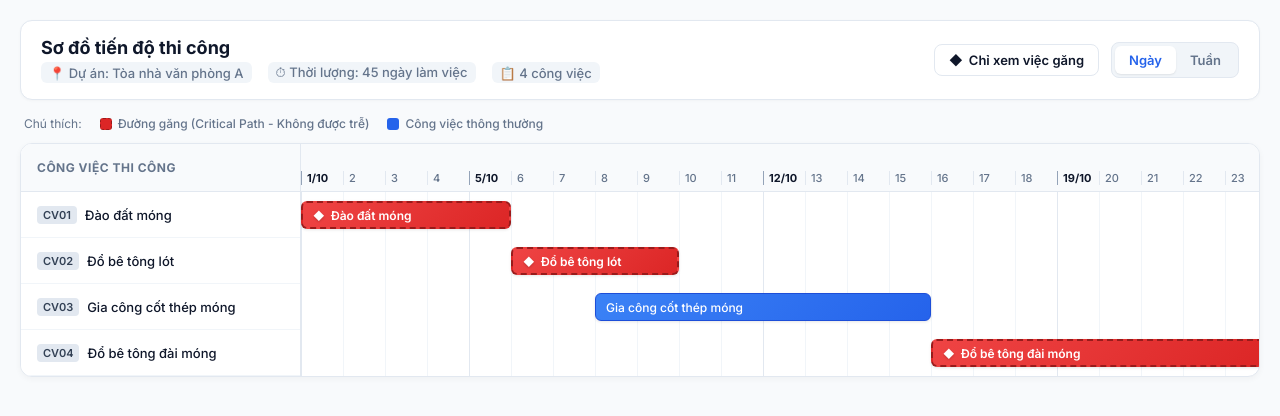
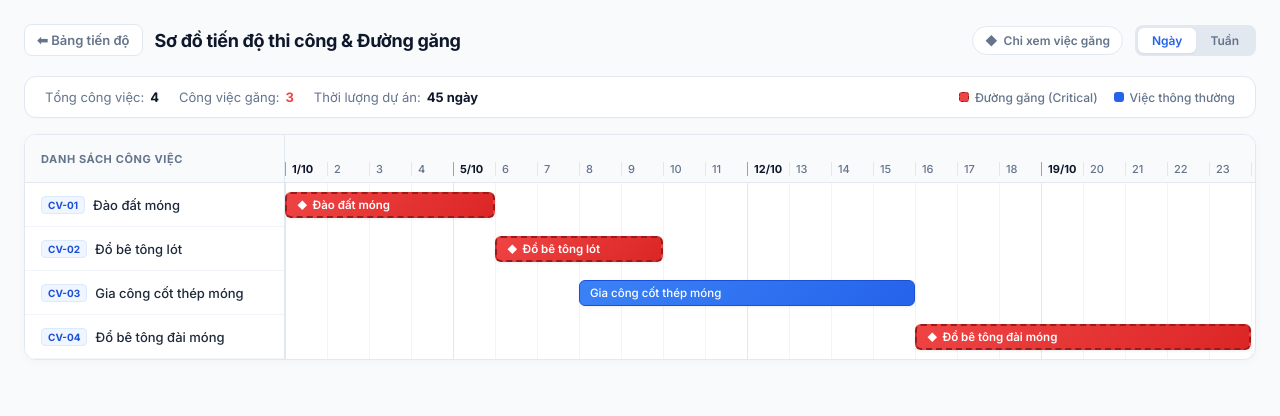
Before and after one commit to nhom-2-ttcs/quanly_thicong, a plain HTML site: page frontend/gantt.html in a window 1280 px wide. Drawn offline with Linux system fonts and the light colour scheme.

Commit message:
chore: clean up ui elements and prepare for S-16

```diff
--- a/frontend/gantt.html
+++ b/frontend/gantt.html
@@ -11,133 +11,152 @@
     :root {
       --primary: #2563eb;
       --primary-hover: #1d4ed8;
-      --critical: #dc2626;
+      --critical: #ef4444;
       --critical-border: #991b1b;
       --bg: #f8fafc;
       --card-bg: #ffffff;
       --border: #e2e8f0;
+      --border-subtle: #f1f5f9;
       --text-main: #0f172a;
       --text-muted: #64748b;
-      --task-col-w: 280px;
-      --row-h: 46px;
+      --task-col-w: 260px;
+      --row-h: 44px;
     }
 
     * { box-sizing: border-box; margin: 0; padding: 0; font-family: 'Inter', -apple-system, sans-serif; }
-    body { background-color: var(--bg); color: var(--text-main); padding: 20px; }
+    body { background-color: var(--bg); color: var(--text-main); padding: 24px; }
 
-    /* Top Navigation & Header */
-    .dashboard-header {
-      background: var(--card-bg);
-      border: 1px solid var(--border);
-      border-radius: 12px;
-      padding: 16px 20px;
-      margin-bottom: 16px;
+    /* Top Dashboard Bar */
+    .top-bar {
       display: flex;
       justify-content: space-between;
       align-items: center;
-      box-shadow: 0 1px 3px rgba(0,0,0,0.03);
+      margin-bottom: 20px;
     }
-    .header-left h1 {
-      font-size: 18px;
-      font-weight: 700;
-      color: var(--text-main);
-      display: flex;
-      align-items: center;
-      gap: 10px;
-    }
-    .header-meta {
-      font-size: 13px;
-      color: var(--text-muted);
-      margin-top: 4px;
-      display: flex;
-      gap: 16px;
-    }
-    .meta-tag {
-      display: inline-flex;
-      align-items: center;
-      gap: 6px;
-      background: #f1f5f9;
-      padding: 2px 8px;
-      border-radius: 6px;
-      font-weight: 500;
-    }
-
-    /* Actions & Toolbar */
-    .toolbar-actions {
+    .top-left {
       display: flex;
       align-items: center;
       gap: 12px;
     }
-    .segmented-control {
+    .back-btn {
       display: inline-flex;
-      background: #f1f5f9;
+      align-items: center;
+      gap: 6px;
+      padding: 7px 12px;
+      border: 1px solid var(--border);
+      background: var(--card-bg);
+      border-radius: 8px;
+      font-size: 13px;
+      font-weight: 600;
+      color: var(--text-muted);
+      text-decoration: none;
+      transition: all 0.15s ease;
+    }
+    .back-btn:hover { background: #f1f5f9; color: var(--text-main); }
+    .top-title {
+      font-size: 18px;
+      font-weight: 700;
+      color: var(--text-main);
+      letter-spacing: -0.3px;
+    }
+
+    .top-actions {
+      display: flex;
+      align-items: center;
+      gap: 12px;
+    }
+
+    /* Modern Filter Button */
+    .filter-chip {
+      display: inline-flex;
+      align-items: center;
+      gap: 6px;
+      padding: 6px 12px;
+      font-size: 12px;
+      font-weight: 600;
+      border: 1px solid var(--border);
+      background: var(--card-bg);
+      border-radius: 20px;
+      cursor: pointer;
+      color: var(--text-muted);
+      transition: all 0.2s;
+    }
+    .filter-chip.active {
+      background: #fef2f2;
+      border-color: #fca5a5;
+      color: #b91c1c;
+    }
+
+    /* Segmented Tab */
+    .segmented-tabs {
+      display: inline-flex;
+      background: #e2e8f0;
       padding: 3px;
       border-radius: 8px;
-      border: 1px solid var(--border);
     }
-    .segmented-control button {
-      padding: 6px 14px;
-      font-size: 13px;
+    .segmented-tabs button {
+      padding: 5px 14px;
+      font-size: 12px;
       font-weight: 600;
       border: none;
       background: transparent;
       color: var(--text-muted);
       border-radius: 6px;
       cursor: pointer;
-      transition: all 0.2s ease;
+      transition: all 0.15s ease;
     }
-    .segmented-control button.active {
+    .segmented-tabs button.active {
       background: var(--card-bg);
       color: var(--primary);
-      box-shadow: 0 1px 2px rgba(0,0,0,0.08);
-    }
-    .filter-btn {
-      display: inline-flex;
-      align-items: center;
-      gap: 6px;
-      padding: 7px 14px;
-      font-size: 13px;
-      font-weight: 600;
-      border: 1px solid var(--border);
-      background: var(--card-bg);
-      border-radius: 8px;
-      cursor: pointer;
-      color: var(--text-main);
-      transition: all 0.2s;
-    }
-    .filter-btn.active {
-      background: #fef2f2;
-      border-color: #fca5a5;
-      color: var(--critical);
+      box-shadow: 0 1px 2px rgba(0,0,0,0.06);
     }
 
-    /* Legend Box */
-    .legend-bar {
+    /* Summary & Legend Card */
+    .summary-card {
+      background: var(--card-bg);
+      border: 1px solid var(--border);
+      border-radius: 12px;
+      padding: 12px 20px;
+      margin-bottom: 16px;
+      display: flex;
+      justify-content: space-between;
+      align-items: center;
+      box-shadow: 0 1px 2px rgba(0,0,0,0.02);
+    }
+    .metrics {
+      display: flex;
+      gap: 20px;
+      font-size: 13px;
+    }
+    .metric-item { display: flex; align-items: center; gap: 6px; }
+    .metric-label { color: var(--text-muted); }
+    .metric-val { font-weight: 700; color: var(--text-main); }
+    .metric-val.crit { color: var(--critical); }
+
+    .legend-box {
       display: flex;
       align-items: center;
-      gap: 18px;
+      gap: 16px;
       font-size: 12px;
       color: var(--text-muted);
-      margin-bottom: 12px;
-      padding: 0 4px;
     }
     .legend-item { display: flex; align-items: center; gap: 6px; font-weight: 500; }
-    .legend-dot { width: 12px; height: 12px; border-radius: 3px; }
-    .legend-dot.normal { background: var(--primary); }
-    .legend-dot.critical { background: var(--critical); border: 1.5px dashed var(--critical-border); }
+    .legend-mark { width: 10px; height: 10px; border-radius: 3px; }
+    .legend-mark.crit { background: var(--critical); border: 1.5px dashed var(--critical-border); }
+    .legend-mark.norm { background: var(--primary); }
 
     /* Gantt Main Container */
-    .gantt-card {
+    .gantt-board {
       background: var(--card-bg);
       border: 1px solid var(--border);
       border-radius: 12px;
       overflow: hidden;
       display: flex;
-      box-shadow: 0 2px 6px rgba(0,0,0,0.04);
+      box-shadow: 0 2px 8px rgba(0,0,0,0.03);
       position: relative;
     }
 
-    /* Left Table Column */
+    /* Left Tasks Column */
     .task-col {
       width: var(--task-col-w);
       flex-shrink: 0;
@@ -151,11 +170,11 @@
       height: 48px;
       background: #f8fafc;
       border-bottom: 1px solid var(--border);
-      font-size: 12px;
+      font-size: 11px;
       font-weight: 700;
       color: var(--text-muted);
       text-transform: uppercase;
-      letter-spacing: 0.5px;
+      letter-spacing: 0.6px;
       display: flex;
       align-items: center;
       padding: 0 16px;
@@ -165,28 +184,30 @@
     }
     .task-row {
       height: var(--row-h);
-      border-bottom: 1px solid #f1f5f9;
+      border-bottom: 1px solid var(--border-subtle);
       display: flex;
       align-items: center;
       padding: 0 16px;
+      gap: 8px;
       font-size: 13px;
-      gap: 8px;
-      transition: background 0.15s;
+      transition: background 0.1s;
     }
     .task-row:hover { background: #f8fafc; }
-    .badge-code {
-      font-size: 11px;
-      font-weight: 600;
+    .code-badge {
+      font-size: 10px;
+      font-weight: 700;
       padding: 2px 6px;
       border-radius: 4px;
-      background: #e2e8f0;
-      color: #334155;
+      background: #eff6ff;
+      color: #1d4ed8;
+      border: 1px solid #dbeafe;
     }
-    .task-name-text {
+    .task-title {
       white-space: nowrap;
       overflow: hidden;
       text-overflow: ellipsis;
       font-weight: 500;
+      color: #1e293b;
     }
 
     /* Right Timeline Column */
@@ -211,7 +232,7 @@
       font-size: 11px;
       color: var(--text-muted);
       border-left: 1px solid var(--border);
-      padding-left: 5px;
+      padding-left: 6px;
       font-weight: 500;
     }
     .tick-major {
@@ -225,36 +246,36 @@
       position: absolute;
       top: 0;
       bottom: 0;
-      border-left: 1px solid #f1f5f9;
+      border-left: 1px solid var(--border-subtle);
     }
-    .grid-line.major { border-left-color: #e2e8f0; }
+    .grid-line.major { border-left-color: var(--border); }
 
-    /* Task Bar Styling */
+    /* Gantt Task Bars */
     .gantt-bar {
       position: absolute;
-      height: 28px;
+      height: 26px;
       border-radius: 6px;
       display: flex;
       align-items: center;
       padding: 0 10px;
-      font-size: 12px;
+      font-size: 11.5px;
       color: #ffffff;
       font-weight: 500;
       cursor: pointer;
-      box-shadow: 0 1px 3px rgba(0,0,0,0.1);
-      transition: transform 0.15s ease, filter 0.15s ease;
+      box-shadow: 0 1px 3px rgba(0,0,0,0.08);
+      transition: transform 0.12s ease, box-shadow 0.12s ease;
       will-change: transform;
     }
     .gantt-bar:hover {
       transform: translateY(-1px);
-      filter: brightness(1.05);
+      box-shadow: 0 4px 8px rgba(0,0,0,0.12);
     }
     .bar-normal {
       background: linear-gradient(135deg, #3b82f6, #2563eb);
       border: 1px solid #1d4ed8;
     }
 
-    /* S-14 / T-32: Đường găng nổi bật, viền đứt nét đậm */
+    /*  / T-32: Đường găng nổi bật */
     .bar-critical {
       background: linear-gradient(135deg, #ef4444, #dc2626);
       border: 2px dashed var(--critical-border) !important;
@@ -262,75 +283,73 @@
     }
     .critical-badge {
       display: inline-flex;
-      align-items: center;
-      margin-right: 6px;
-      font-size: 11px;
-      filter: drop-shadow(0 1px 1px rgba(0,0,0,0.2));
+      margin-right: 5px;
+      font-size: 10px;
+      color: #ffffff;
     }
 
-    /* S-14 / T-33: Modern Tooltip */
+    /*  / T-33: Dark Glass Tooltip */
     #ganttTooltip {
       position: absolute;
       display: none;
       z-index: 9999;
-      background: #0f172a;
+      background: rgba(15, 23, 42, 0.95);
+      backdrop-filter: blur(8px);
       color: #f8fafc;
       padding: 12px 16px;
       border-radius: 10px;
       font-size: 12px;
-      line-height: 1.6;
-      box-shadow: 0 10px 25px -5px rgba(0, 0, 0, 0.35);
+      line-height: 1.5;
+      box-shadow: 0 10px 25px -5px rgba(0, 0, 0, 0.4);
       border: 1px solid #334155;
       pointer-events: none;
-      min-width: 250px;
-      backdrop-filter: blur(8px);
+      min-width: 260px;
     }
-    #ganttTooltip .tt-header {
+    #ganttTooltip .tt-top {
       display: flex;
       justify-content: space-between;
       align-items: center;
       margin-bottom: 8px;
-      border-bottom: 1px solid #1e293b;
+      border-bottom: 1px solid #334155;
       padding-bottom: 6px;
     }
-    #ganttTooltip .tt-title {
-      font-weight: 700;
-      color: #ffffff;
-      font-size: 13px;
-    }
-    #ganttTooltip .tt-status {
+    #ganttTooltip .tt-name { font-weight: 700; color: #fff; font-size: 13px; }
+    #ganttTooltip .tt-pill {
       font-size: 10px;
       font-weight: 700;
-      text-transform: uppercase;
       padding: 2px 6px;
       border-radius: 4px;
+      text-transform: uppercase;
     }
-    #ganttTooltip .tt-status.crit { background: rgba(239, 68, 68, 0.2); color: #fca5a5; }
-    #ganttTooltip .tt-status.norm { background: rgba(59, 130, 246, 0.2); color: #93c5fd; }
+    #ganttTooltip .tt-pill.crit { background: rgba(239, 68, 68, 0.25); color: #fca5a5; }
+    #ganttTooltip .tt-pill.norm { background: rgba(59, 130, 246, 0.25); color: #93c5fd; }
+
     #ganttTooltip .tt-grid {
       display: grid;
       grid-template-columns: 1fr 1fr;
-      gap: 4px 12px;
+      gap: 4px 10px;
       color: #94a3b8;
+      font-size: 11.5px;
     }
     #ganttTooltip .tt-grid span { color: #f8fafc; font-weight: 600; }
-    #ganttTooltip .tt-footer {
+
+    #ganttTooltip .tt-bottom {
       margin-top: 8px;
       padding-top: 6px;
-      border-top: 1px solid #1e293b;
-      font-weight: 600;
+      border-top: 1px solid #334155;
       display: flex;
       justify-content: space-between;
       align-items: center;
+      font-weight: 600;
     }
-    #ganttTooltip .tt-footer.crit { color: #f87171; }
-    #ganttTooltip .tt-footer.norm { color: #38bdf8; }
+    #ganttTooltip .tt-bottom.crit { color: #f87171; }
+    #ganttTooltip .tt-bottom.norm { color: #38bdf8; }
 
-    /* S-14 / T-32: Bản in đen trắng (Ctrl + P) */
+    /* Print View (Ctrl + P) */
     @media print {
       body { background: #fff; padding: 0; }
-      .dashboard-header, .toolbar-actions, #ganttTooltip, .legend-bar { display: none !important; }
-      .gantt-card { border: 1px solid #000; box-shadow: none; }
+      .top-bar, .summary-card, #ganttTooltip { display: none !important; }
+      .gantt-board { border: 1px solid #000; box-shadow: none; }
       .bar-normal {
         background: #e2e8f0 !important;
         border: 1px solid #64748b !important;
@@ -346,44 +365,55 @@
 </head>
 <body>
 
-  <!-- Dashboard Header -->
-  <header class="dashboard-header">
-    <div class="header-left">
-      <h1>Sơ đồ tiến độ thi công</h1>
-      <div class="header-meta">
-        <span class="meta-tag">📍 Dự án: Tòa nhà văn phòng A</span>
-        <span class="meta-tag">⏱ Thời lượng: 45 ngày làm việc</span>
-        <span class="meta-tag" id="summaryTasks">📋 4 công việc</span>
-      </div>
+  <!-- Top Navigation -->
+  <div class="top-bar">
+    <div class="top-left">
+      <a href="/schedule.html" class="back-btn">⬅ Bảng tiến độ</a>
+      <h1 class="top-title">Sơ đồ tiến độ thi công & Đường găng</h1>
     </div>
-    <div class="toolbar-actions">
-      <button class="filter-btn" id="btnFilterCrit" onclick="toggleCriticalFilter()">
+    <div class="top-actions">
+      <button class="filter-chip" id="btnFilterCrit" onclick="toggleCriticalFilter()">
         <span>◆</span> Chỉ xem việc găng
       </button>
-      <div class="segmented-control">
+      <div class="segmented-tabs">
         <button id="btnDay" class="active" onclick="setView('day')">Ngày</button>
         <button id="btnWeek" onclick="setView('week')">Tuần</button>
       </div>
     </div>
-  </header>
+  </div>
 
-  <!-- Chú thích quy chuẩn -->
-  <div class="legend-bar">
-    <span>Chú thích:</span>
-    <div class="legend-item">
-      <div class="legend-dot critical"></div>
-      <span>Đường găng (Critical Path - Không được trễ)</span>
+  <!-- Summary & Legend Bar -->
+  <div class="summary-card">
+    <div class="metrics">
+      <div class="metric-item">
+        <span class="metric-label">Tổng công việc:</span>
+        <span class="metric-val" id="valTotalTasks">4</span>
+      </div>
+      <div class="metric-item">
+        <span class="metric-label">Công việc găng:</span>
+        <span class="metric-val crit" id="valCritTasks">3</span>
+      </div>
+      <div class="metric-item">
+        <span class="metric-label">Thời lượng dự án:</span>
+        <span class="metric-val">45 ngày</span>
+      </div>
     </div>
-    <div class="legend-item">
-      <div class="legend-dot normal"></div>
-      <span>Công việc thông thường</span>
+    <div class="legend-box">
+      <div class="legend-item">
+        <div class="legend-mark crit"></div>
+        <span>Đường găng (Critical)</span>
+      </div>
+      <div class="legend-item">
+        <div class="legend-mark norm"></div>
+        <span>Việc thông thường</span>
+      </div>
     </div>
   </div>
 
-  <!-- Bảng Gantt chính -->
-  <div class="gantt-card" id="ganttContainer">
+  <!-- Main Board -->
+  <div class="gantt-board" id="ganttContainer">
     <div class="task-col">
-      <div class="task-header">Công việc thi công</div>
+      <div class="task-header">Danh sách công việc</div>
       <div id="taskList"></div>
     </div>
     <div class="timeline-col" id="timelineCol">
@@ -392,7 +422,7 @@
     </div>
   </div>
 
-  <!-- Modern Tooltip (T-33) -->
+  <!-- Tooltip -->
   <div id="ganttTooltip"></div>
 
   <script src="js/timelineScale.js"></script>
@@ -401,10 +431,10 @@
       projectStartDate: "2026-10-01",
       projectEndDate: "2026-11-15",
       tasks: [
-        { id: "1", code: "CV01", name: "Đào đất móng", earlyStart: "2026-10-01", earlyFinish: "2026-10-06", lateStart: "2026-10-01", lateFinish: "2026-10-06", totalFloat: 0, isCritical: true },
-        { id: "2", code: "CV02", name: "Đổ bê tông lót", earlyStart: "2026-10-06", earlyFinish: "2026-10-10", lateStart: "2026-10-06", lateFinish: "2026-10-10", totalFloat: 0, isCritical: true },
-        { id: "3", code: "CV03", name: "Gia công cốt thép móng", earlyStart: "2026-10-08", earlyFinish: "2026-10-16", lateStart: "2026-10-10", lateFinish: "2026-10-18", totalFloat: 2, isCritical: false },
-        { id: "4", code: "CV04", name: "Đổ bê tông đài móng", earlyStart: "2026-10-16", earlyFinish: "2026-10-24", lateStart: "2026-10-16", lateFinish: "2026-10-24", totalFloat: 0, isCritical: true }
+        { id: "1", code: "CV-01", name: "Đào đất móng", earlyStart: "2026-10-01", earlyFinish: "2026-10-06", lateStart: "2026-10-01", lateFinish: "2026-10-06", totalFloat: 0, isCritical: true },
+        { id: "2", code: "CV-02", name: "Đổ bê tông lót", earlyStart: "2026-10-06", earlyFinish: "2026-10-10", lateStart: "2026-10-06", lateFinish: "2026-10-10", totalFloat: 0, isCritical: true },
+        { id: "3", code: "CV-03", name: "Gia công cốt thép móng", earlyStart: "2026-10-08", earlyFinish: "2026-10-16", lateStart: "2026-10-10", lateFinish: "2026-10-18", totalFloat: 2, isCritical: false },
+        { id: "4", code: "CV-04", name: "Đổ bê tông đài móng", earlyStart: "2026-10-16", earlyFinish: "2026-10-24", lateStart: "2026-10-16", lateFinish: "2026-10-24", totalFloat: 0, isCritical: true }
       ]
     };
 
@@ -420,16 +450,16 @@
       const dayW = 42, weekW = 110;
       const totalWidth = currentUnit === 'day' ? totalDays * dayW : Math.ceil(totalDays / 7) * weekW;
 
-      // Danh sách task bên trái
+      // Render danh sách công việc bên trái
       const taskList = document.getElementById('taskList');
       taskList.innerHTML = filteredTasks.map(t => `
         <div class="task-row" title="${t.name}">
-          <span class="badge-code">${t.code}</span>
-          <span class="task-name-text">${t.name}</span>
+          <span class="code-badge">${t.code}</span>
+          <span class="task-title">${t.name}</span>
         </div>
       `).join('');
 
-      // Header trục thời gian
+      // Header dòng thời gian
       const header = document.getElementById('timelineHeader');
       header.style.width = totalWidth + 'px';
       const ticks = generateTimeTicks(scheduleData.projectStartDate, totalDays, currentUnit, dayW, weekW);
@@ -437,17 +467,17 @@
         <div class="tick-label ${t.isMajor ? 'tick-major' : ''}" style="left:${t.x}px">${t.label}</div>
       `).join('');
 
-      // Thân biểu đồ
+      // Thân sơ đồ
       const body = document.getElementById('chartBody');
       body.style.width = totalWidth + 'px';
-      body.style.height = (filteredTasks.length * 46) + 'px';
+      body.style.height = (filteredTasks.length * 44) + 'px';
 
       let html = ticks.map(t => `<div class="grid-line ${t.isMajor ? 'major' : ''}" style="left:${t.x}px"></div>`).join('');
 
       filteredTasks.forEach((t, i) => {
         const x = dateToCoordinateX(t.earlyStart, scheduleData.projectStartDate, currentUnit, dayW, weekW);
         const w = calculateBarWidth(t.earlyStart, t.earlyFinish, currentUnit, dayW, weekW);
-        const top = i * 46 + 9;
+        const top = i * 44 + 9;
         const isCrit = t.isCritical || t.totalFloat === 0;
         const marker = isCrit ? '<span class="critical-badge">◆</span>' : '';
 
@@ -474,9 +504,9 @@
       function show(task, e) {
         const isCrit = task.isCritical || task.totalFloat === 0;
         tooltip.innerHTML = `
-          <div class="tt-header">
-            <span class="tt-title">[${task.code}] ${task.name}</span>
-            <span class="tt-status ${isCrit ? 'crit' : 'norm'}">${isCrit ? 'Đường găng' : 'Bình thường'}</span>
+          <div class="tt-top">
+            <span class="tt-name">[${task.code}] ${task.name}</span>
+            <span class="tt-pill ${isCrit ? 'crit' : 'norm'}">${isCrit ? 'Đường găng' : 'Bình thường'}</span>
           </div>
           <div class="tt-grid">
             <div>Khởi sớm (ES): <span>${task.earlyStart}</span></div>
@@ -484,8 +514,8 @@
             <div>Khởi muộn (LS): <span>${task.lateStart || task.earlyStart}</span></div>
             <div>Kết muộn (LF): <span>${task.lateFinish || task.earlyFinish}</span></div>
           </div>
-          <div class="tt-footer ${isCrit ? 'crit' : 'norm'}">
-            <span>Độ trễ cho phép (Total Float):</span>
+          <div class="tt-bottom ${isCrit ? 'crit' : 'norm'}">
+            <span>Độ trễ cho phép:</span>
             <span>${isCrit ? '0 ngày (Cố định)' : task.totalFloat + ' ngày'}</span>
           </div>
         `;
@@ -533,7 +563,7 @@
     function toggleCriticalFilter() {
       filterCriticalOnly = !filterCriticalOnly;
       const btn = document.getElementById('btnFilterCrit');
-      btn.className = filterCriticalOnly ? 'filter-btn active' : 'filter-btn';
+      btn.className = filterCriticalOnly ? 'filter-chip active' : 'filter-chip';
       renderGantt();
     }
 
```
Also changed, not shown: frontend/index.html (+1 -1 lines), frontend/schedule.html (+10 -9 lines).
